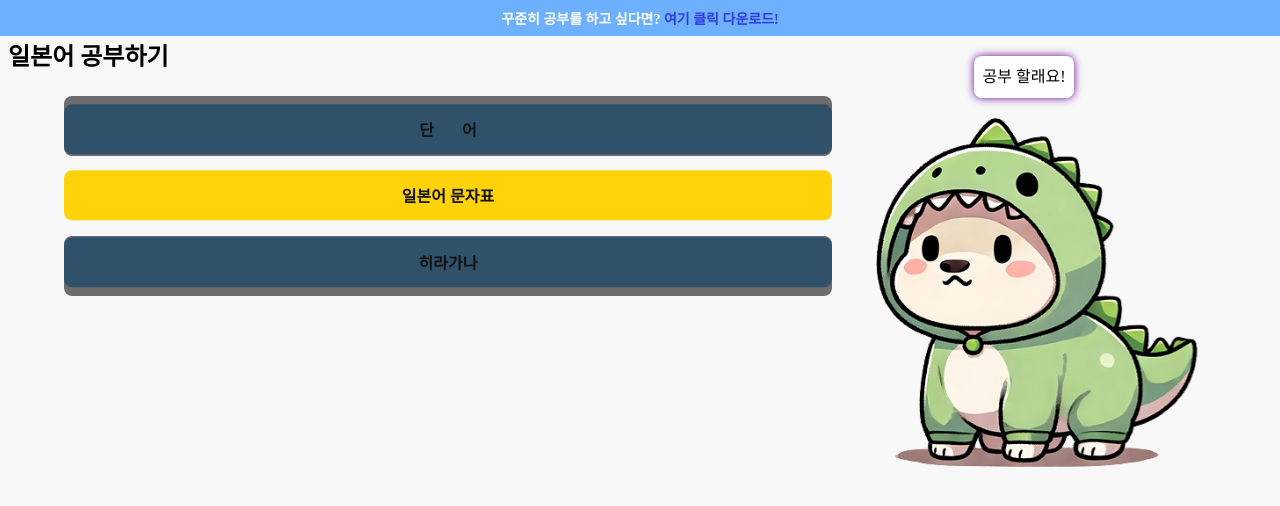
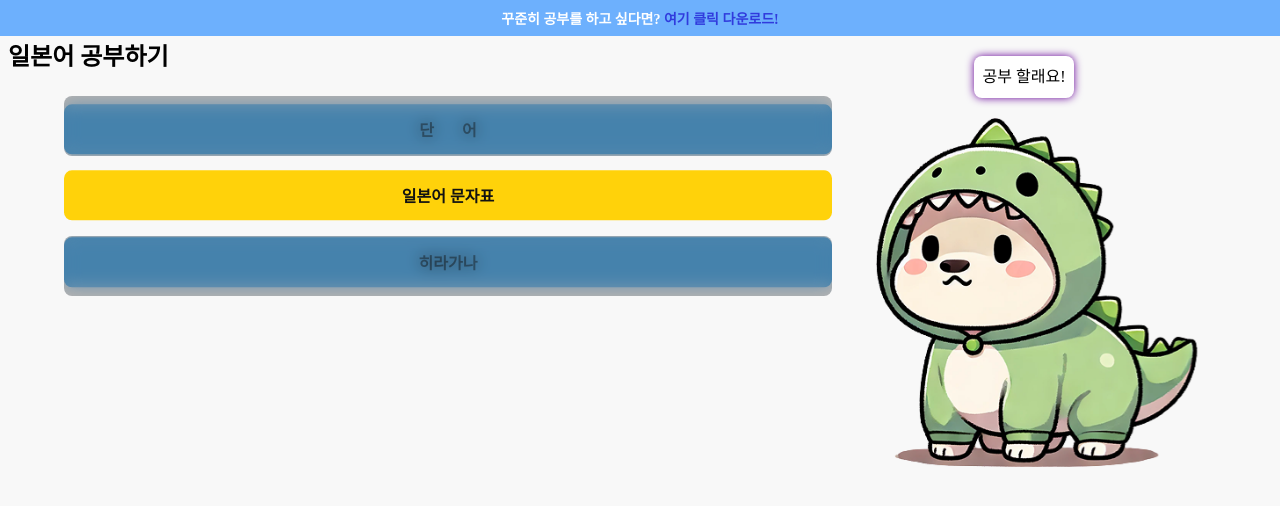
Before and after one commit to TheKany/study-japanese, a Next.js app: page / in a window 1280 px wide. Shown: the top 506 px of the page. Built offline with nearby package versions, Linux system fonts and the light colour scheme.

Commit message:
블러 효과 추가

```diff
--- a/src/app/page.tsx
+++ b/src/app/page.tsx
@@ -183,7 +183,8 @@ const SwiperContainer = styled.div`
 const TopDim = styled.div`
   width: 100%;
   height: 60px;
-  background-color: #121212;
+  background-color: rgba(18, 18, 18, 0.5);
+  backdrop-filter: blur(8px);
   opacity: 0.6;
   border-radius: 8px;
 
@@ -194,7 +195,8 @@ const TopDim = styled.div`
 const BottomDim = styled.div`
   width: 100%;
   height: 60px;
-  background-color: #121212;
+  background-color: rgba(18, 18, 18, 0.5);
+  backdrop-filter: blur(8px);
   opacity: 0.6;
   border-radius: 8px;
 
```
